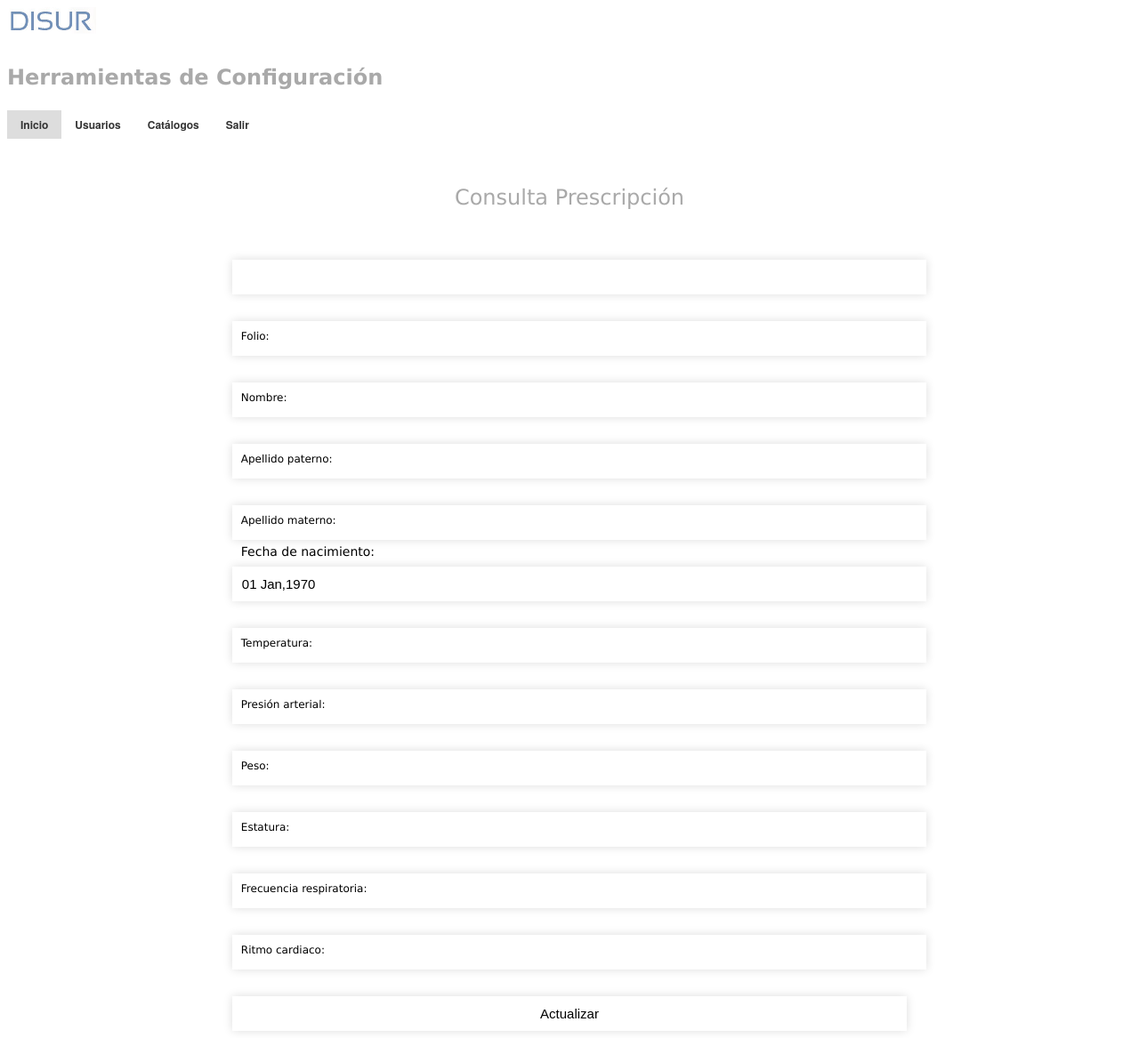
After one commit to joelalonsov/PT2, a PHP site: page /Prescripcion/modificaregistro_pac.php?ID=1 in a window 1280 px wide. The commit adds this page. Shown: the whole page at 89% size. Run offline with PHP 8.4, Linux system fonts and the light colour scheme; the visitor is signed in with stand-in values (Sample User, id 1); data that the repository does not hold is empty.

Commit message:
Consulta y fecha Prescripcion

```diff
--- a/Prescripcion/Guardar_prescripcion.php
+++ b/Prescripcion/Guardar_prescripcion.php
@@ -1,4 +1,5 @@
 <?php
+session_start();
 include('../CNX/cnxon.php');
 
 
@@ -16,7 +17,7 @@ try{
     $IEstatura = $_REQUEST['Estatura'];
     $IFResp = $_REQUEST['Frec_resp'];
     $IRCard = $_REQUEST['Ritmo_Cardiaco'];
-    $ICaptura = "joel.alonso";
+    $ICaptura = $_SESSION['Usuario'];
     $IAhora =  date(format: 'Y-m-d H:i:s');
 
 $pdoQuery_2 = $conn-> prepare( "INSERT INTO `tbl_prescripcion`(`folio`, `pac_nombre`, `pac_A_paterno`, `pac_A_materno`, `fecha_nac`, `temperatura`, `presion`, `peso`, `estatura`,
@@ -29,7 +30,7 @@ $pdoExec = $pdoQuery_2->execute(array(":IFolio" =>$IFolio, ":INombre" =>$INombre
     if($pdoExec)
     {
         echo 'Datos insertados';
-        echo "<script languaje='JavaScript'> window.location = 'consulta_usuarios.php';
+        echo "<script languaje='JavaScript'> window.location = 'consulta_pacientes.php';
 </script>";
     }else{
         echo 'Datos No insertados';
--- /dev/null
+++ b/Prescripcion/modificaregistro_pac.php
@@ -0,0 +1,205 @@
+<?php
+//Suponiendo que el archivo funciones.php está en la misma carpeta:
+session_start();
+if(!isset($_SESSION['Usuario'])){
+header('Location: ../Logon_1.php');
+
+date_default_timezone_set('America/Mexico_City');
+setlocale(LC_ALL,'es_ES');
+
+}
+?>
+<!DOCTYPE html>
+<html>
+<head>
+<?php include "../Includes/scripts.php";?>
+<title>ERP DiSur</title>
+
+
+<link rel="stylesheet" type="text/css" href="../CSS/menu_horizontal.css">
+<link rel="stylesheet" type="text/css" href="../CSS/Input.css">
+<!--link rel="stylesheet" type="text/css" href="../../CSS/estilo.css"/-->
+<link rel="stylesheet" type="text/css" href="../CSS/forms.css"/>
+
+</head>
+<body>
+
+
+<div id="horizontal_menu" class="sidebar">
+<img src="../Imagenes/LogoDiSur_1.png" alt="campusMVP" style="border-width: 0px" width="100"/>
+<h1><font size="5"
+          face="verdana"
+          color="darkgray">Herramientas de Configuración</h1>
+<nav id="primary_nav_wrap">
+
+<ul>
+  <li class="current-menu-item"><a href="../Index.php">Inicio</a></li>
+  <li><a href="#">Usuarios</a>
+    <ul>
+      <li><a href="#">Usuarios</a>
+        <ul>
+          <!--li><a href="#">Deep Menu 1</a>
+            <ul-->
+            <li><a href="alta_usuarios.php">Alta</a></li>
+            <li><a href="consulta_usuarios.php">Consulta</a></li>
+              <!--li><a href="#">Modificación</a></li>
+              <li><a href="#">Solicitudes</a></li-->
+            <!--/ul>
+          </li-->
+          <!--li><a href="#">Deep Menu 2</a></li-->
+        </ul>
+      </li>
+	  <li><a href="#">Grupos</a>
+        <!--ul>
+          <li><a href="#">Deep Menu 1</a-->
+            <ul>
+              <li><a href="#">Alta</a></li>
+              <li><a href="#">Consulta</a></li>
+              <li><a href="#">Modificación</a></li>
+                <li><a href="#">Solicitudes</a></li>
+            </ul>
+          </li>
+          <!--li><a href="#">Deep Menu 2</a></li>
+        </ul-->
+      </li>
+    </ul>
+  </li>
+  <li><a href="#">Catálogos</a>
+    <ul>
+      <li class="dir"><a href="#">Prescripción</a></li>
+      <li class="dir"><a href="#">Dispensación</a>
+        <!--ul>
+          <li><a href="#">Category 1</a></li>
+          <li><a href="#">Category 2</a></li>
+          <li><a href="#">Category 3</a></li>
+          <li><a href="#">Category 4</a></li>
+          <li><a href="#">Category 5</a></li>
+        </ul-->
+		<li class="dir"><a href="#">Control de Inventario</a>
+		<li class="dir"><a href="#">Recursos Materiales</a>
+      </li>
+    </ul>
+  </li>
+  <li><a href="../../funciones/destruir.php">Salir</a>
+</ul>
+</nav>
+
+</div>
+<br><br>
+
+
+<div class="contenedor">
+	<br>
+
+	    <div class="title" align="center">  Consulta Prescripción</div>
+		<br>
+
+<body>
+
+<?php
+        try{
+            include('../CNX/cnxon.php');
+
+            $pdoQuery_1 = $conn-> prepare("SELECT * FROM `tbl_prescripcion` WHERE id_receta= $_REQUEST[ID]");
+            $pdoQuery_1->execute();
+            $reg=$pdoQuery_1->fetch(PDO::FETCH_ASSOC);
+        }catch (Excepton $e){
+            die('Error:'. $e->getMessage());
+        }
+
+
+?>
+
+<div class="hero">
+		<form action="modificaregistro_update.php" method="post">
+
+		<!--div id="encabezado"-->
+
+			<!--label-->
+			 <br>
+
+
+				<div class="row">
+
+					<div class="input-group">
+
+						<input type="text" name="Id" value="<?php echo $reg['id_receta']; ?>" readonly>
+						<!--label for="Id">Id:</label-->
+					</div>
+                    <div class="input-group">
+
+						<input type="text" name="User" value="<?php echo $reg['folio']; ?>" required>
+						<label for="User">Folio:</label>
+					</div>
+				</div>
+				<div class="row">
+					<div class="input-group">
+						<input type="text" id="PWD" name= "PWD" value="<?php echo $reg['pac_nombre']; ?>" required>
+						<label for="PWD" >Nombre:</label>
+					</div>
+
+					<div class="input-group">
+						<input type="text" id="PWD_2" name= "PWD_2" value="<?php echo $reg['pac_A_paterno']; ?>" required>
+						<label for="PWD_2">Apellido paterno:</label>
+					</div>
+				</div>
+				<div class="row">
+					<div class="input-group">
+						<input type="text" id="nombre" name="nombre" value="<?php echo $reg['pac_A_materno']; ?>" required>
+						<label for="nombre">Apellido materno:</label>
+					</div>
+				</div>
+				<div class="row">
+					<div class="input-group">
+						<input type="date-local" id="Ap_Paterno" name="Ap_Paterno" value="<?php echo date("d M,Y", strtotime($reg['fecha_nac'])); ?>" required>
+
+						<label for="Ap_Paterno">Fecha de nacimiento:</label>
+					</div>
+
+					<div class="input-group">
+						<input type="text" id="Ap_Materno" name="Ap_Materno" value="<?php echo $reg['temperatura']; ?>" required>
+						<label for="Ap_Materno">Temperatura:</label>
+					</div>
+				</div>
+				<div class="row">
+					<div class="input-group">
+						<input type="text" id="DISUR_ID" name="DISUR_ID" value="<?php echo $reg['presion']; ?>" required>
+						<label for="DISUR_ID">Presión arterial:</label>
+					</div>
+
+					<div class="input-group">
+						<input type="text" id="e_mail" name="e_mail" value="<?php echo $reg['peso']; ?>" required>
+						<label for="text">Peso:</label>
+					</div>
+				</div>
+				<div class="row">
+					<div class="input-group">
+						<input type="text" id="Location" name="Location" value="<?php echo $reg['estatura']; ?>" required>
+						<label for="Location">Estatura:</label>
+					</div>
+
+				</div>
+				<div class="row">
+					<div class="input-group">
+						<input type="text" id="Location" name="Location" value="<?php echo $reg['frecuencia_resp']; ?>" required>
+						<label for="Location">Frecuencia respiratoria:</label>
+					</div>
+
+				</div>
+				<div class="row">
+					<div class="input-group">
+						<input type="text" id="Location" name="Location" value="<?php echo $reg['ritmo_card']; ?>" required>
+						<label for="Location">Ritmo cardiaco:</label>
+					</div>
+
+				</div>
+
+				<input type = "submit" value = Actualizar class="styled-button-8"/>
+
+		<!--/div-->
+</div>
+
+</form>
+</div>
+</body>
+</html>
```
Also changed, not shown: Prescripcion/consulta_pacientes.php (added, +144 -0 lines).
